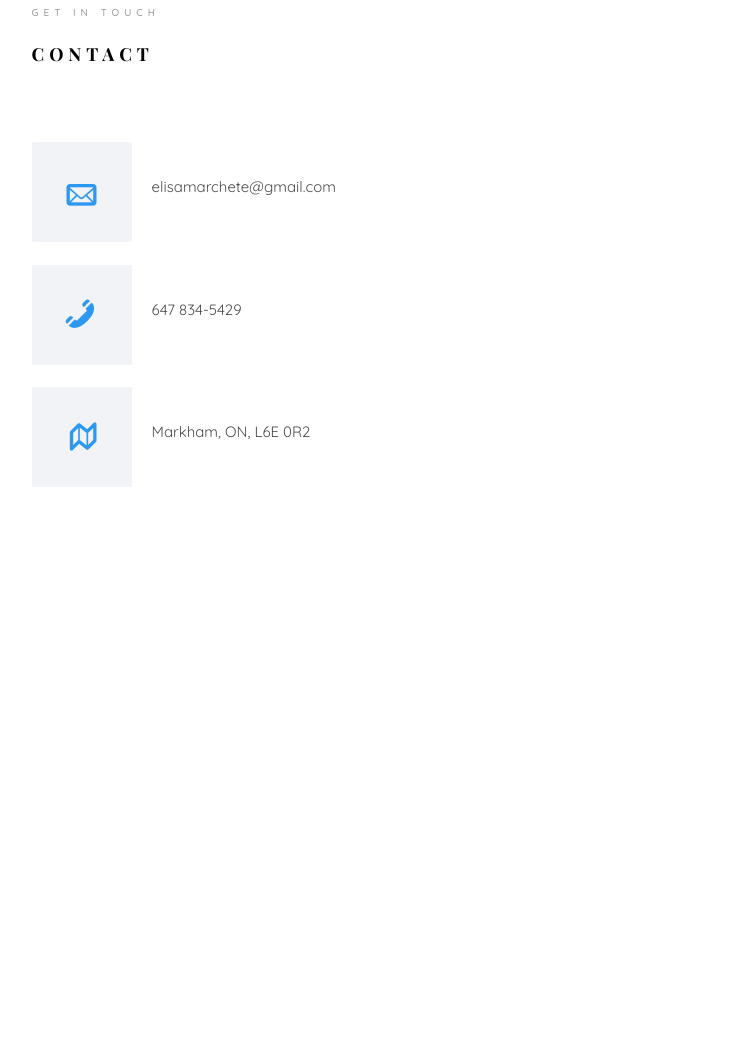
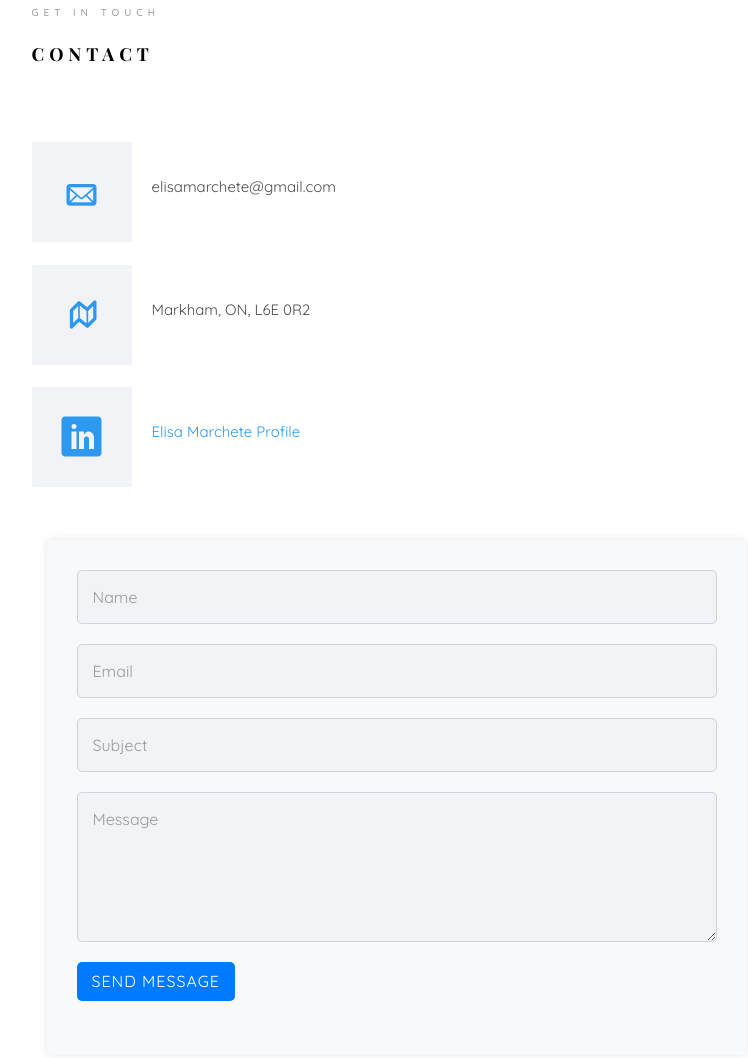
Before and after one commit to ElisaMarchete/elisa-portfolio, a plain HTML site: page index.html in a window 1280 px wide. Shown: the part 2965-4023 px from the top of the page, without its empty margins (361-1109 px from the left). Before the commit the page ends 3610 px from the top, so only its background shows below. Drawn offline with nearby package versions, Linux system fonts and the light colour scheme; files whose address does not match are found by name; a web font is replaced by a local one.

Commit message:
htm done

```diff
--- a/css/style.css
+++ b/css/style.css
@@ -1959,6 +1959,57 @@ body.offcanvas .colorlib-nav-toggle {
   transition: 0.5s;
 }
 
+.contact-form {
+  background-color: #f8f9fa;
+  padding: 30px;
+  margin-top: 30px;
+  border-radius: 5px;
+  box-shadow: 0px 0px 10px rgba(0, 0, 0, 0.1);
+  width: 80%;
+  /* Adjust the width as needed */
+  max-width: 700px;
+  /* Set a maximum width to prevent it from becoming too wide on larger screens */
+}
+
+.contact-form .form-group {
+  margin-bottom: 20px;
+}
+
+.contact-form input[type="text"],
+.contact-form input[type="email"],
+.contact-form textarea {
+  width: 100%;
+  padding: 15px;
+  /* Increase padding to make the input fields larger */
+  border: 1px solid #ced4da;
+  border-radius: 5px;
+  outline: none;
+  font-size: 16px;
+  /* Increase font size for better readability */
+}
+
+.contact-form textarea {
+  height: 150px;
+  /* Increase height of the textarea */
+}
+
+.contact-form input[type="submit"] {
+  background-color: #007bff;
+  color: #fff;
+  border: none;
+  border-radius: 5px;
+  padding: 15px 20px;
+  /* Increase padding for larger button */
+  cursor: pointer;
+  transition: background-color 0.3s ease;
+  font-size: 16px;
+  /* Increase font size for better readability */
+}
+
+.contact-form input[type="submit"]:hover {
+  background-color: #0056b3;
+}
+
 @media screen and (max-width: 768px) {
   .colorlib-nav-toggle {
     opacity: 1;
--- a/index.html
+++ b/index.html
@@ -246,6 +246,63 @@
           </div>
         </section>
 
+        <!-- <section class="colorlib-contact" data-section="contact">
+          <div class="colorlib-narrow-content">
+            <div class="row">
+              <div class="col-md-6 col-md-offset-3 col-md-pull-3 animate-box" data-animate-effect="fadeInLeft">
+                <span class="heading-meta">Get in Touch</span>
+                <h2 class="colorlib-heading">Contact</h2>
+              </div>
+
+
+              <div class="col-md-5">
+                <div class="colorlib-feature colorlib-feature-sm animate-box" data-animate-effect="fadeInLeft">
+                  <div class="colorlib-icon">
+                    <i class="icon-mail"></i>
+                  </div>
+                  <div class="colorlib-text">
+                    <p>elisamarchete@gmail.com</p>
+                  </div>
+                </div>
+              </div>
+            </div>
+
+            <div class="row">
+              <div class="colorlib-feature colorlib-feature-sm animate-box" data-animate-effect="fadeInLeft">
+                <div class="colorlib-icon">
+                  <i class="icon-linkedin2"></i>
+                </div>
+                <div class="colorlib-text">
+                  <p><a href="https://www.linkedin.com/in/your-profile" target="_blank">Your LinkedIn Profile</a></p>
+                </div>
+              </div>
+                <div class="container">
+                  <div class="row justify-content-center">
+                    <div class="col-md-10 col-md-offset-1 col-md-pull-1 animate-box" data-animate-effect="fadeInRight">
+                      <form id="contact-form" class="contact-form">
+                        <div class="form-group">
+                          <input type="text" class="form-control" name="name" placeholder="Name">
+                        </div>
+                        <div class="form-group">
+                          <input type="email" class="form-control" name="email" placeholder="Email">
+                        </div>
+                        <div class="form-group">
+                          <input type="text" class="form-control" name="subject" placeholder="Subject">
+                        </div>
+                        <div class="form-group">
+                          <textarea name="message" cols="30" rows="7" class="form-control" placeholder="Message"></textarea>
+                        </div>
+                        <div class="form-group">
+                          <input type="submit" class="btn btn-primary btn-send-message" value="Send Message">
+                        </div>
+                      </form>
+                    </div>
+                  </div>
+                </div>
+              </div>
+            </div>
+          </div>
+        </section> -->
 
         <section class="colorlib-contact" data-section="contact">
           <div class="colorlib-narrow-content">
@@ -268,25 +325,52 @@
 
                 <div class="colorlib-feature colorlib-feature-sm animate-box" data-animate-effect="fadeInLeft">
                   <div class="colorlib-icon">
-                    <i class="icon-phone"></i>
-                  </div>
-                  <div class="colorlib-text">
-                    <p>647 834-5429</p>
-                  </div>
-                </div>
-
-                <div class="colorlib-feature colorlib-feature-sm animate-box" data-animate-effect="fadeInLeft">
-                  <div class="colorlib-icon">
                     <i class="icon-map"></i>
                   </div>
                   <div class="colorlib-text">
                     <p>Markham, ON, L6E 0R2</p>
                   </div>
                 </div>
+
+                <div class="colorlib-feature colorlib-feature-sm animate-box" data-animate-effect="fadeInLeft">
+                  <div class="colorlib-icon">
+                    <i class="icon-linkedin2"></i>
+                  </div>
+                  <div class="colorlib-text">
+                    <p><a href="https://www.linkedin.com/in/your-profile" target="_blank">Elisa Marchete Profile</a></p>
+                  </div>
+                </div>
+
+              </div>
+            </div>
+            <div class="container">
+              <div class="row justify-content-center">
+                <div class="col-md-10 col-md-offset-1 col-md-pull-1 animate-box" data-animate-effect="fadeInRight">
+                  <form id="contact-form" class="contact-form">
+                    <div class="form-group">
+                      <input type="text" class="form-control" name="name" placeholder="Name">
+                    </div>
+                    <div class="form-group">
+                      <input type="email" class="form-control" name="email" placeholder="Email">
+                    </div>
+                    <div class="form-group">
+                      <input type="text" class="form-control" name="subject" placeholder="Subject">
+                    </div>
+                    <div class="form-group">
+                      <textarea name="message" cols="30" rows="7" class="form-control" placeholder="Message"></textarea>
+                    </div>
+                    <div class="form-group">
+                      <input type="submit" class="btn btn-primary btn-send-message" value="Send Message">
+                    </div>
+                  </form>
+                </div>
               </div>
             </div>
           </div>
         </section>
+
+
+
       </div>
       <!-- end:colorlib-main -->
     </div>
```
